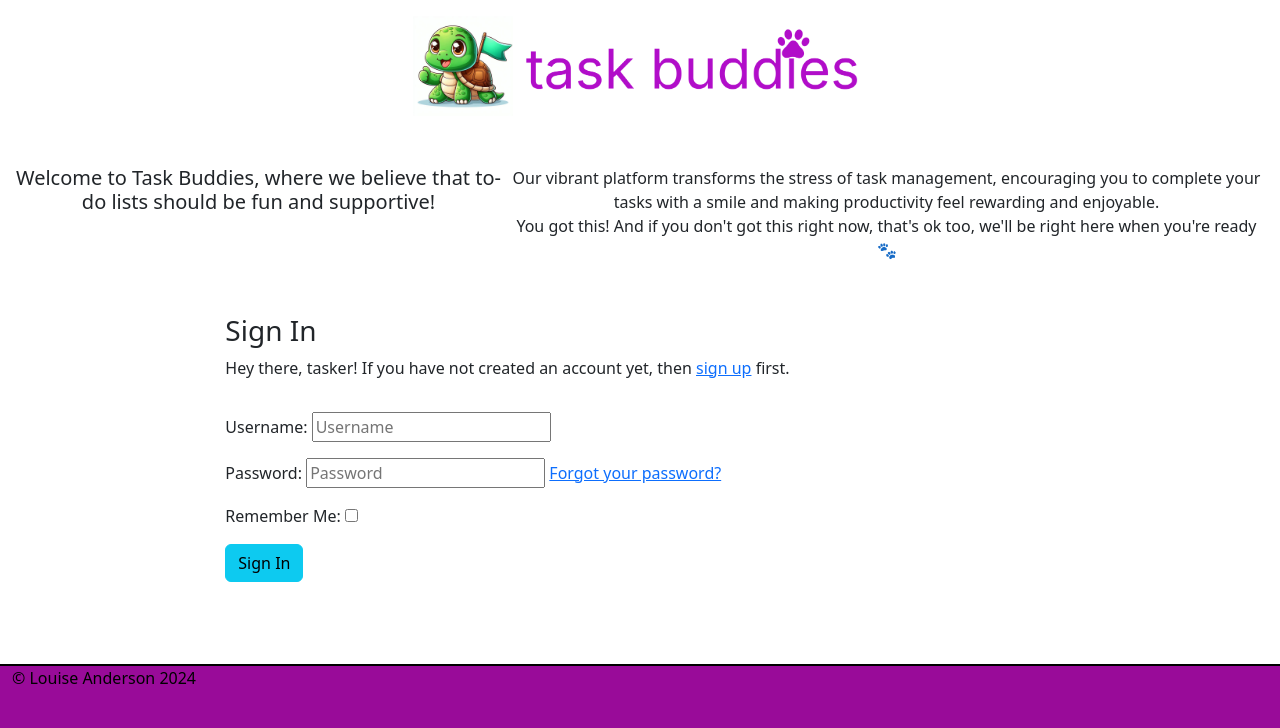
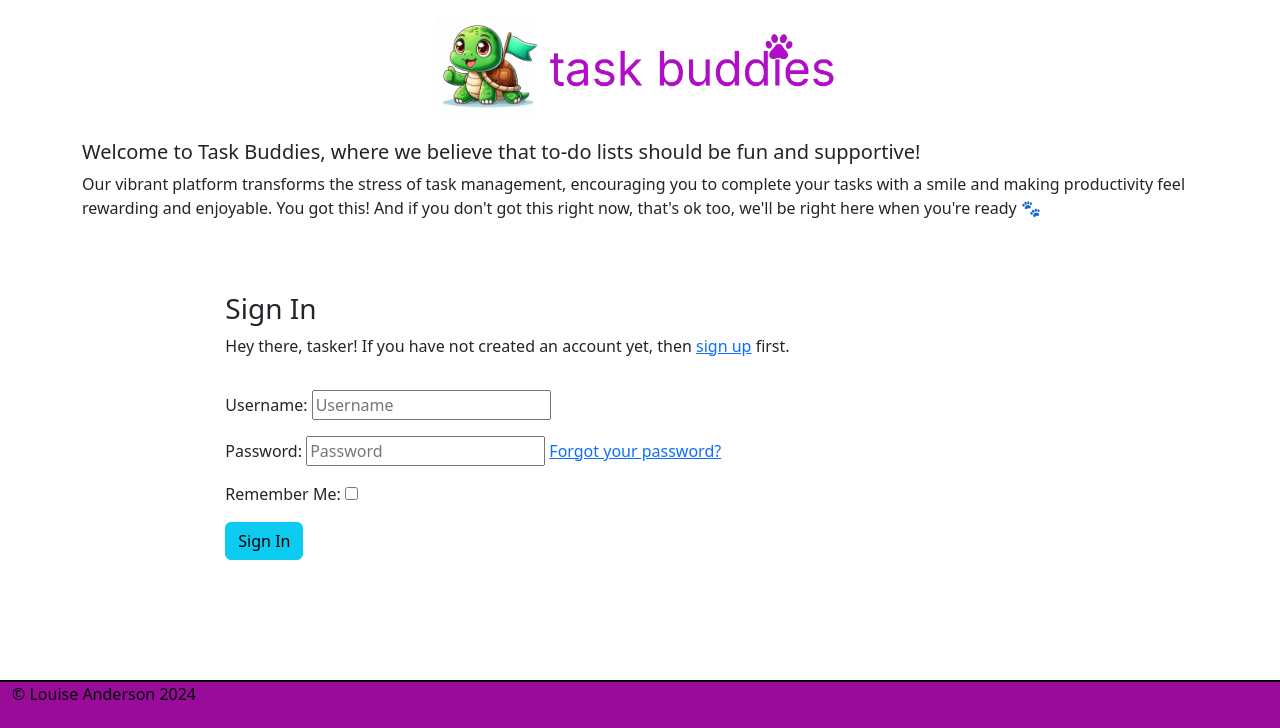
Before and after one commit to Loudotcom/ci-final-project, a Django app: page /accounts/login/ in a window 1280 px wide. Shown: the part 72-800 px from the top of the page. Run offline with Django 4.2, Linux system fonts and the light colour scheme; some libraries are stand-ins or nearby versions.

```diff
--- a/static/css/style.css
+++ b/static/css/style.css
@@ -26,10 +26,11 @@ ul {
 
 .logo {
     text-align: center;
-    margin-bottom: 20px;
+    margin-bottom: auto;
+    width: 100%;
   }
   .logo img {
-    max-width: 350px;
+    max-width: 300px;
   }
 
   #turtle {
@@ -39,11 +40,21 @@ ul {
 
 /* Body Sign In */
 
-.intro-text {
+.btn-signup {
+  padding-bottom: 10px;
+}
+
+.txt-container {
+  justify-content: center;
+}
+
+p.intro-text,
+h5.intro-text {
   display: flex;
+  justify-content: center;
+  align-items: center;
   text-align: center;
-  margin: 20px;
-  margin-top: 50px;
+  margin: 50px 20px;
 }
 
 /* Body Task List */
@@ -73,6 +84,10 @@ ul {
 
 /* Body Sign Up */
 
+.sign-in-box {
+  margin-bottom: 1rem;
+}
+
 .signup-div {
   text-align: center;
 }
@@ -88,7 +103,7 @@ ul {
     background-color: rgb(153, 11, 153);
     display: flex;
     justify-content: start;
-    height: 8%;
+    height: 6%;
     border-top-width: 2px;
     border-top-style: solid;
     border-top-color: black;
--- a/templates/account/login.html
+++ b/templates/account/login.html
@@ -5,15 +5,14 @@
 {% block head_title %}{% trans "" %}{% endblock %}
 
 {% block content %}
-<div class="container-fluid intro-text">
+<div class="container container-fluid txt-container intro-text">
     <br>
+    <div>
     <h5>Welcome to Task Buddies, where we believe that to-do lists should be fun and supportive!</h5>
-    <br>
-        <p>Our vibrant platform transforms the stress of task management, encouraging you to complete your tasks with a smile and making productivity feel rewarding and enjoyable.
-            <br>
-            You got this! And if you don't got this right now, that's ok too, we'll be right here when you're ready &#128062; </p>
+        <p> Our vibrant platform transforms the stress of task management, encouraging you to complete your tasks with a smile and making productivity feel rewarding and enjoyable. You got this! And if you don't got this right now, that's ok too, we'll be right here when you're ready &#128062; </p>
         <br>
-    </p>
+        </p>
+    </div>
 </div>
 <div class="container-fluid">
     <div class="row">
@@ -26,7 +25,7 @@
         </div>
     </div>
     <div class="row">
-        <div class="col-md-8 mt-3 offset-md-2">
+        <div class="col-md-8 mt-3 offset-md-2 sign-in-box container">
             <form class="login" method="POST" action="{% url 'account_login' %}">
                 {% csrf_token %}
                 {{ form.as_p }}
@@ -37,6 +36,8 @@
             </form>
         </div>
     </div>
-</div><br>
-<br>
+    <br>
+    <br>
+</div>
+
 {% endblock %}
--- a/todo/views.py
+++ b/todo/views.py
@@ -8,7 +8,6 @@ from .models import Task
 
 from django.urls import reverse_lazy
 from django.contrib.auth.mixins import LoginRequiredMixin
-
 
 
 class TaskList(LoginRequiredMixin, ListView):
@@ -23,6 +22,7 @@ class TaskList(LoginRequiredMixin, ListView):
         context = super().get_context_data(**kwargs)
         context['form'] = TaskForm()
         return context
+
 
 class TaskCreateView(LoginRequiredMixin, CreateView):
     model = Task
@@ -44,6 +44,7 @@ class TaskCreateView(LoginRequiredMixin, CreateView):
         form.instance.user = self.request.user
         return super().form_valid(form)
 
+
 class TaskUpdate(LoginRequiredMixin, UpdateView):
     model = Task
     fields = ['name']
@@ -57,6 +58,7 @@ class TaskUpdate(LoginRequiredMixin, UpdateView):
     def get_queryset(self):
         return Task.objects.filter(user=self.request.user)
 
+
 class TaskDeleteView(LoginRequiredMixin, DeleteView):
     model = Task
     context_object_name = 'task'
```
Also changed, not shown: todo/models.py (+5 -5 lines).
